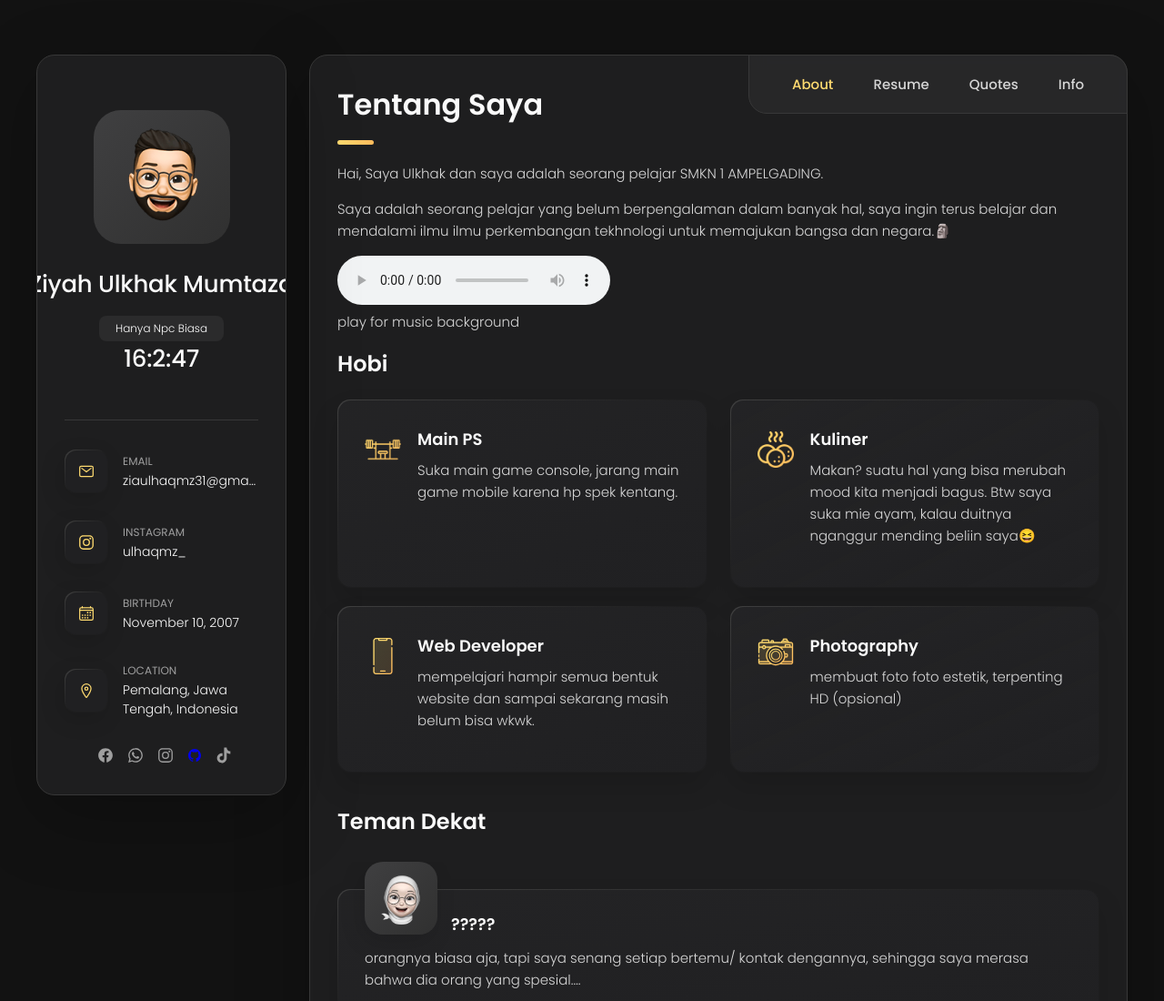
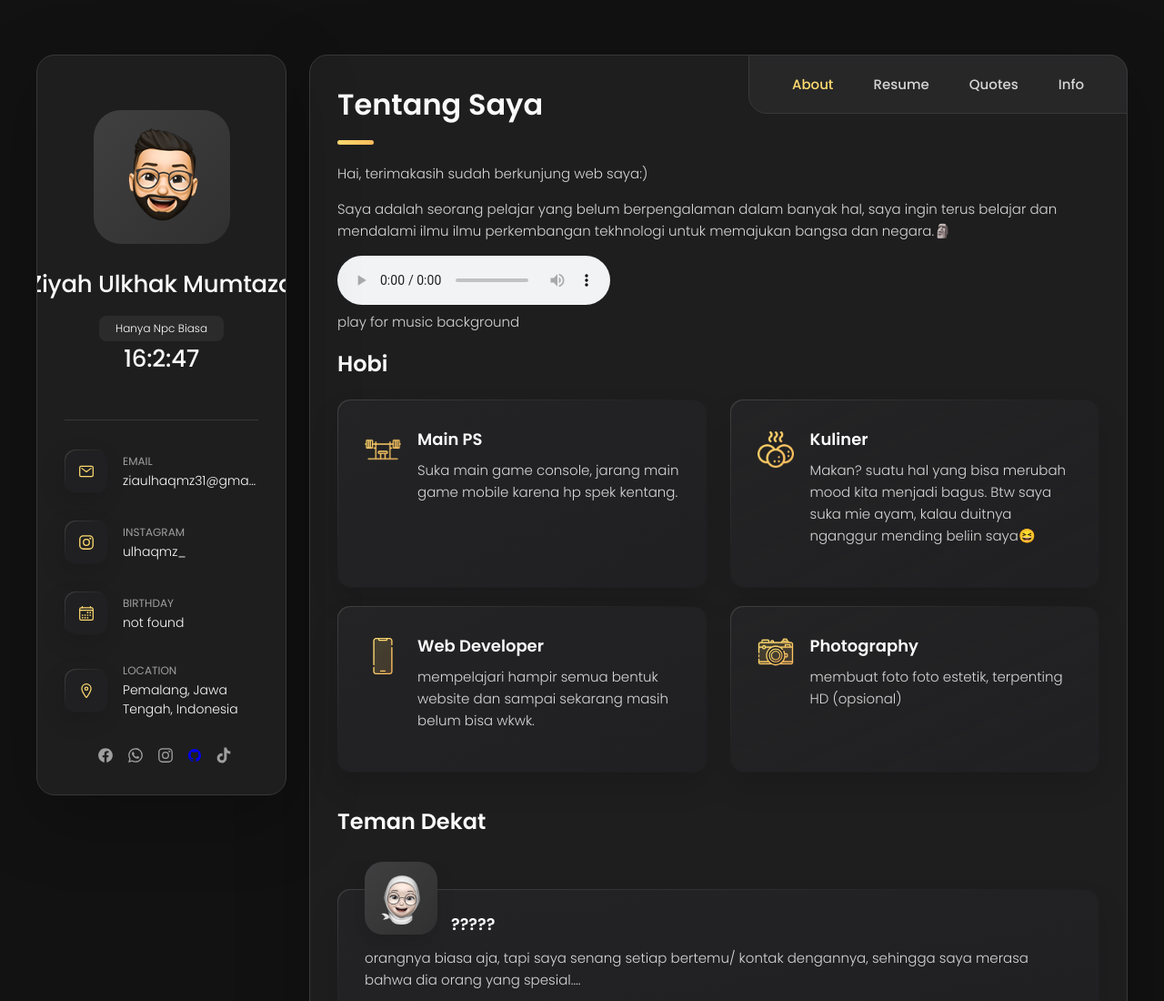
Before and after one commit to ulkhak/ulkhak.github.io, a plain HTML site: page index.html in a window 1280 px wide. Shown: the top 1100 px of the page at 91% size. Drawn offline with nearby package versions, Linux system fonts and the light colour scheme.

Commit message:
Add files via upload

```diff
--- a/index.html
+++ b/index.html
@@ -129,7 +129,7 @@ Feel free to edit the HTML and CSS to make it your own. You can also check the R
             <div class="contact-info">
               <p class="contact-title">Birthday</p>
 
-              <time datetime="2007-11-10">November 10, 2007</time>
+              <time datetime="2007-11-10">not found</time>
             </div>
 
           </li>
@@ -253,14 +253,14 @@ Feel free to edit the HTML and CSS to make it your own. You can also check the R
 
             <section class="about-text">
               <p>
-                Hai, Saya Ulkhak dan saya adalah seorang pelajar SMKN 1 AMPELGADING.
+                Hai, terimakasih sudah berkunjung web saya:)
               </p>
 
               <p>
                 Saya adalah seorang pelajar yang belum berpengalaman dalam banyak hal, saya ingin terus belajar dan mendalami ilmu ilmu perkembangan tekhnologi untuk memajukan bangsa dan negara.🗿
               </p>
               <audio autoplay loop controls>
-        <source src="https://g.top4top.io/m_3253j921m0.mp3" type="audio/mpeg">audio background
+        <source src="https://a.top4top.io/m_3279g5yo00.mp3" type="audio/mpeg">audio background
               </audio>
             <p>play for music background</p>
 
```
